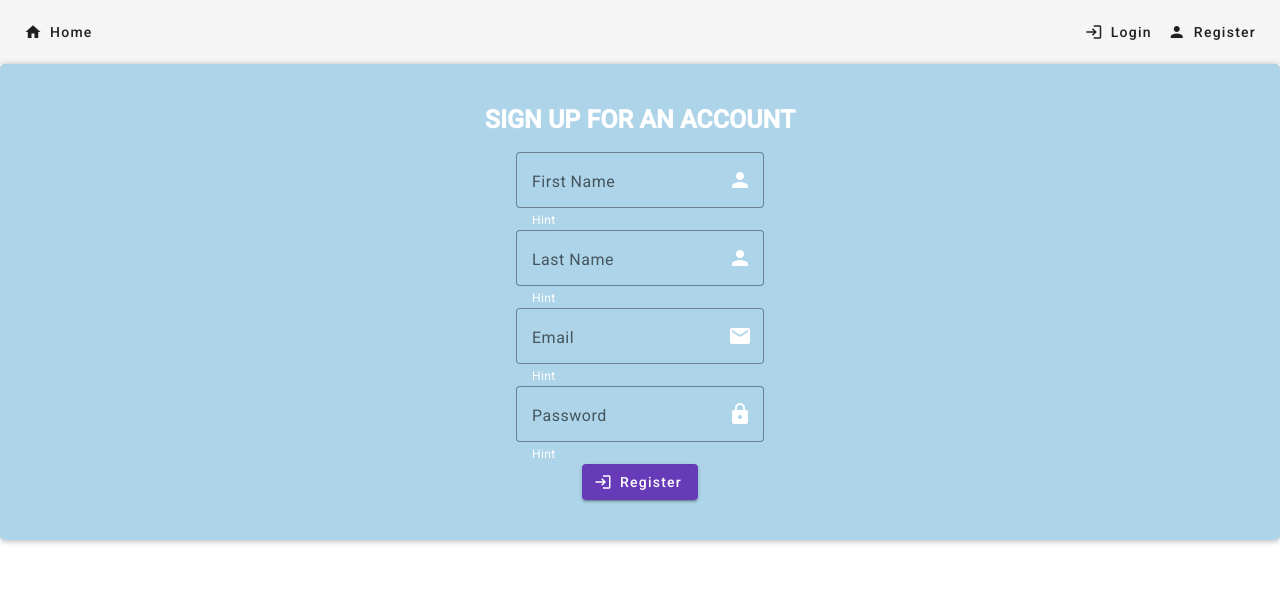
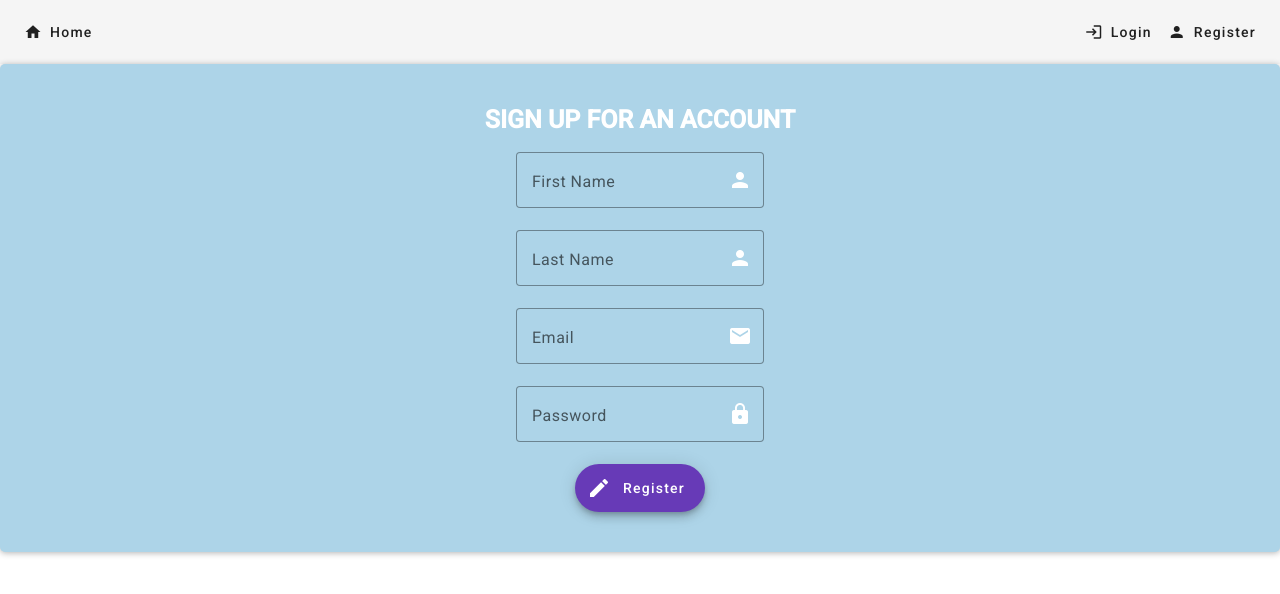
Before and after one commit to chrysaliswoon/MeanStack-App, an Angular app in the folder client/: page /register in a window 1280 px wide. Shown: the top 594 px of the page. Built offline with nearby package versions, Linux system fonts and the light colour scheme.

Commit message:
Created form group

```diff
--- a/client/src/app/app.module.ts
+++ b/client/src/app/app.module.ts
@@ -12,6 +12,7 @@ import { HomePageComponent } from './pages/home-page/home-page.component';
 import { LoginFormComponent } from './components/forms/login-form/login-form.component';
 import { RegisterFormComponent } from './components/forms/register-form/register-form.component';
 import { RouterModule, Routes } from '@angular/router';
+import { ReactiveFormsModule } from '@angular/forms';
 
 const appRoutes: Routes = [
   {path: '', component: HomePageComponent},
@@ -37,6 +38,7 @@ const appRoutes: Routes = [
     AppRoutingModule,
     BrowserAnimationsModule,
     MaterialModule,
+    ReactiveFormsModule,
     RouterModule.forRoot(appRoutes)
   ],
   providers: [],
--- a/client/src/app/components/forms/register-form/register-form.component.html
+++ b/client/src/app/components/forms/register-form/register-form.component.html
@@ -1,12 +1,12 @@
 <div class="register-form">
-    <form name="register">
+    <form name="register" [formGroup]="registerForm" (ngSubmit)="registerUser()">
         <h1>Sign Up For An Account</h1>
         <div>
             <mat-form-field appearance="outline">
                 <mat-label>First Name</mat-label>
                 <input matInput placeholder="John">
                 <mat-icon matSuffix>person</mat-icon>
-                <mat-hint>Hint</mat-hint>
+                <!-- <mat-hint>Hint</mat-hint> -->
               </mat-form-field>
         </div>
         <div>
@@ -14,7 +14,7 @@
                 <mat-label>Last Name</mat-label>
                 <input matInput placeholder="Tan">
                 <mat-icon matSuffix>person</mat-icon>
-                <mat-hint>Hint</mat-hint>
+                <!-- <mat-hint>Hint</mat-hint> -->
               </mat-form-field>
         </div>
         <div>
@@ -22,7 +22,7 @@
                 <mat-label>Email</mat-label>
                 <input matInput placeholder="john@gmail.com">
                 <mat-icon matSuffix>email</mat-icon>
-                <mat-hint>Hint</mat-hint>
+                <!-- <mat-hint>Hint</mat-hint> -->
               </mat-form-field>
         </div>
         <div>
@@ -30,13 +30,13 @@
                 <mat-label>Password</mat-label>
                 <input matInput>
                 <mat-icon matSuffix>lock</mat-icon>
-                <mat-hint>Hint</mat-hint>
+                <!-- <mat-hint>Hint</mat-hint> -->
               </mat-form-field>
         </div>
         <div>
-            <button type="submit" mat-raised-button color="primary"
+            <button type="submit" mat-fab extended color="primary"
             >
-          <mat-icon>login</mat-icon>
+          <mat-icon>create</mat-icon>
           <span>Register</span>
         </button>
         </div>
--- a/client/src/app/components/forms/register-form/register-form.component.ts
+++ b/client/src/app/components/forms/register-form/register-form.component.ts
@@ -1,10 +1,33 @@
-import { Component } from '@angular/core';
+import { Component, OnInit } from '@angular/core';
+import { FormBuilder, FormGroup, Validators } from '@angular/forms';
 
 @Component({
   selector: 'app-register-form',
   templateUrl: './register-form.component.html',
   styleUrls: ['./register-form.component.css']
 })
-export class RegisterFormComponent {
+export class RegisterFormComponent implements OnInit{
+
+  registerForm!: FormGroup
+
+  constructor(private fb: FormBuilder) {}
+
+  ngOnInit(): void {
+    this.registerForm = this.createForm()
+  }
+
+  private createForm(): FormGroup {
+    return this.fb.group({
+      firstName: this.fb.control('', [Validators.required]),
+      lastName: this.fb.control('', [Validators.required]),
+      email: this.fb.control('', [Validators.required, Validators.email]),
+      password: this.fb.control('', [Validators.required, Validators.minLength(8)]),
+
+    })
+  }
+
+  registerUser() {
+    console.log("Submitted")
+  }
 
 }
```
